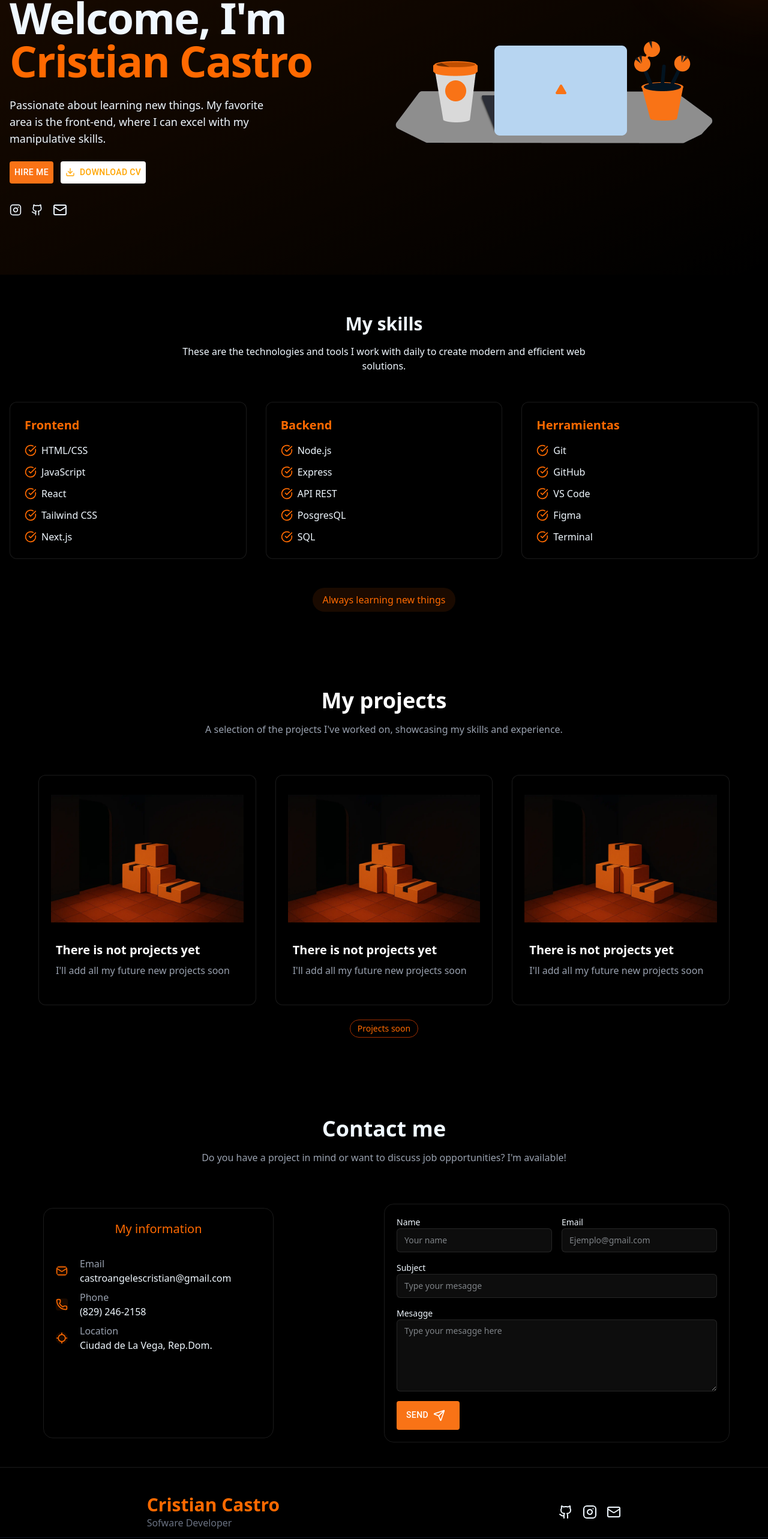
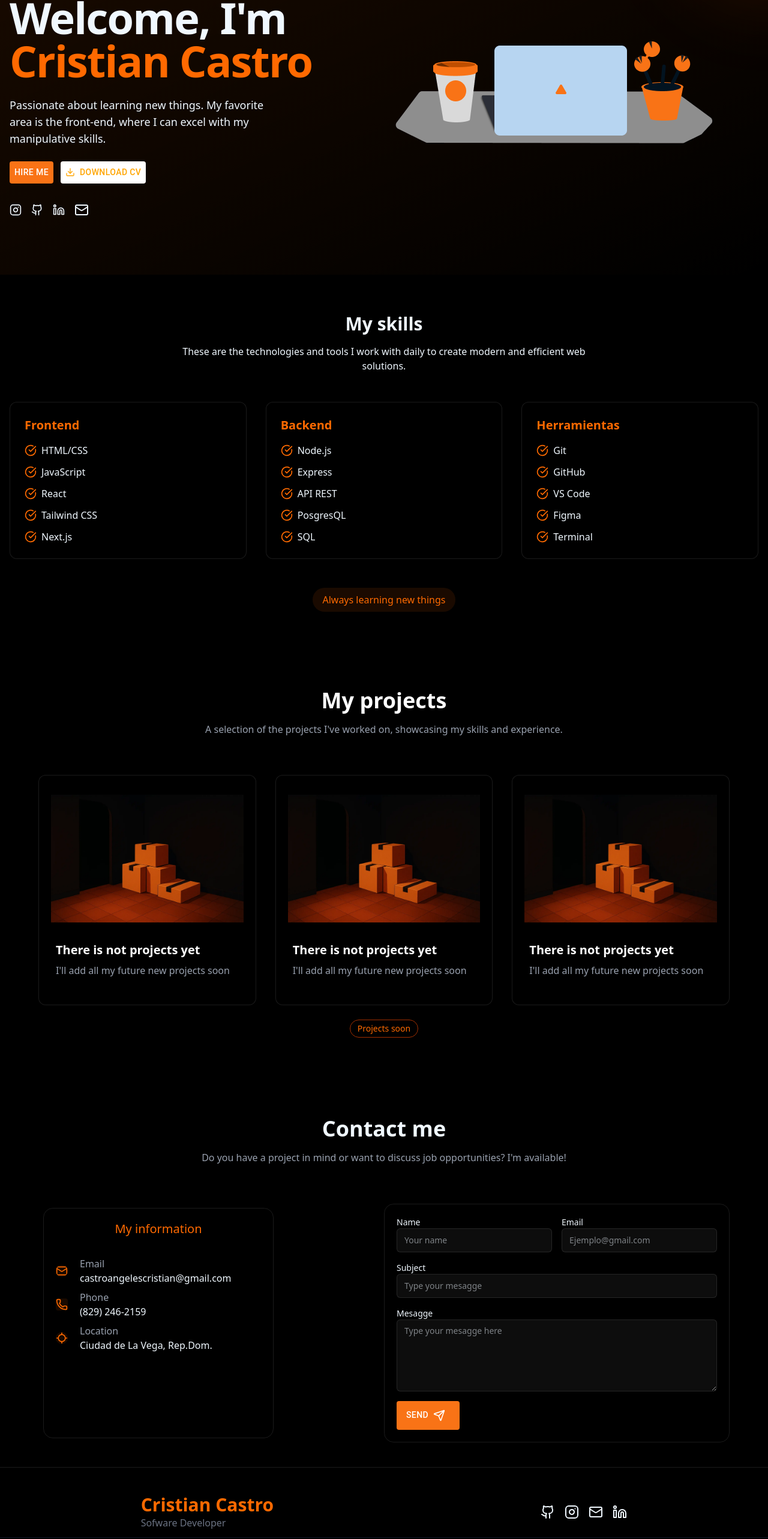
Before and after one commit to SRTENEBROSO00/mi-portafolio, a React (Vite) app: page / in a window 1280 px wide. Shown: the part 195-2761 px from the top of the page at 60% size. Built offline with nearby package versions, Linux system fonts and the light colour scheme.

Commit message:
feat: add LinkedIn icon to footer and portfolio hero, update phone number in contact section

```diff
--- a/src/components/Footer.tsx
+++ b/src/components/Footer.tsx
@@ -1,4 +1,4 @@
-import { Github, Instagram, Mail } from 'lucide-react'
+import { Github, Instagram, Linkedin, Mail } from 'lucide-react'
 
 function Footer() {
   return (
@@ -26,6 +26,11 @@ function Footer() {
               <Mail className='hover:text-orange-500 cursor-pointer' />
               </a>
             </button>
+            <button>
+              <a href="https://www.linkedin.com/in/cristian-castro-%C3%A1ngeles-965000363/">
+              <Linkedin className='hover:text-orange-500 cursor-pointer' />
+              </a>
+            </button>
           </div>
         </div>
         <div>
--- a/src/components/section/Contact_section.tsx
+++ b/src/components/section/Contact_section.tsx
@@ -68,7 +68,7 @@ function Contact_section() {
                   <Phone className="h-5 w-5 text-orange-500 bg-orange-500/10 rounded " />
                   <div>
                     <h3 className='text-gray-400 text-opacity-70'>Phone</h3>
-                    <p>(829) 246-2158</p>
+                    <p>(829) 246-2159</p>
                   </div>
                 </div>
 
--- a/src/components/section/PortafolioHero.tsx
+++ b/src/components/section/PortafolioHero.tsx
@@ -1,5 +1,5 @@
 import { Button } from '@mui/material'
-import { Github, Download, Instagram, Mail } from 'lucide-react'
+import { Github, Download, Instagram, Mail, Linkedin } from 'lucide-react'
 import doingImg from '../../assets/doing.png'
 
 
@@ -46,6 +46,9 @@ function PortafolioHero() {
                 <a href="https://github.com/SRTENEBROSO00" target='_blank' className="text-muted-foreground hover:text-orange-500 transition-colors">
                   <Github className="h-5 w-5" />
                 </a>
+                <a href="https://www.linkedin.com/in/cristian-castro-%C3%A1ngeles-965000363/" target='_blank' className="text-muted-foreground hover:text-orange-500 transition-colors">
+                  <Linkedin className="h-5 w-5" />
+                </a>
 
                 <a href="#contact">
                   <Mail className='hover:text-orange-500 cursor-pointer' />
```
